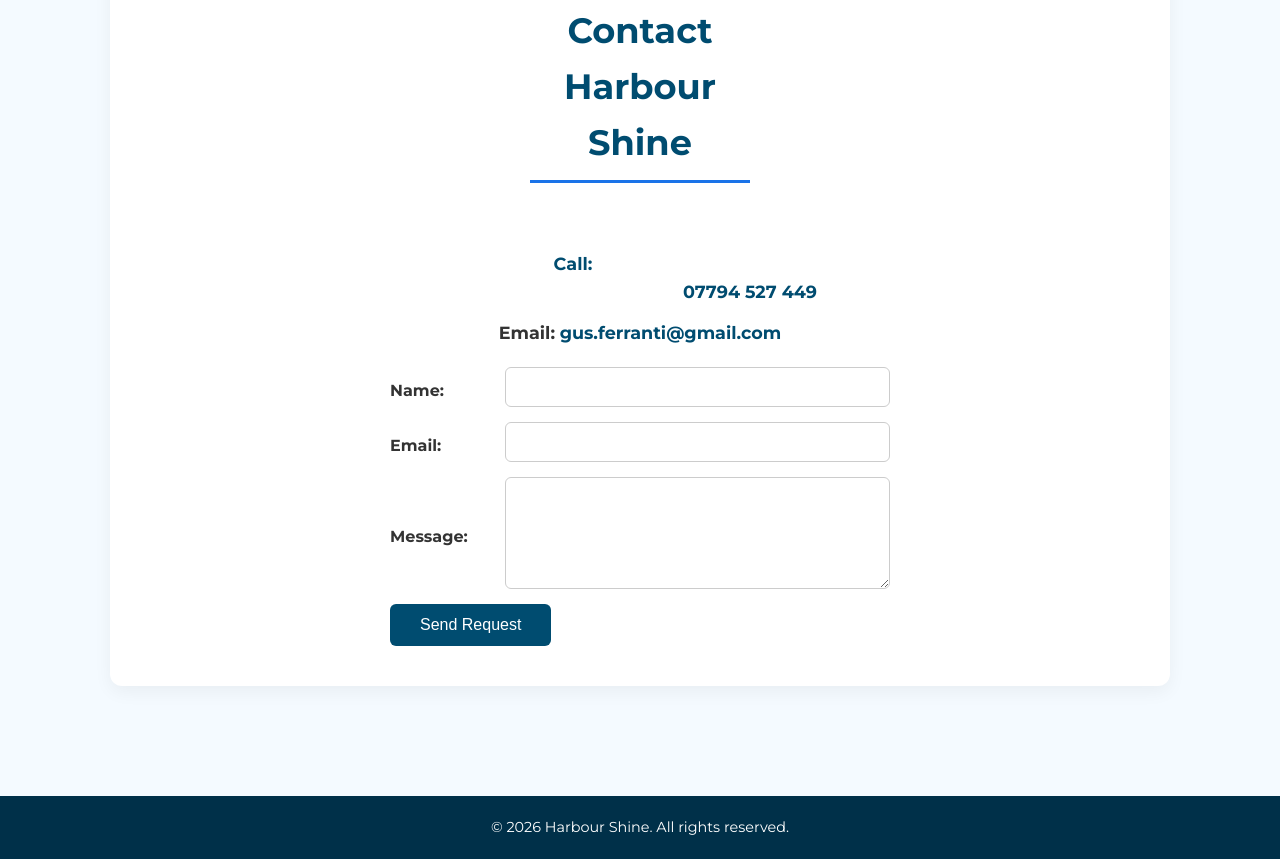
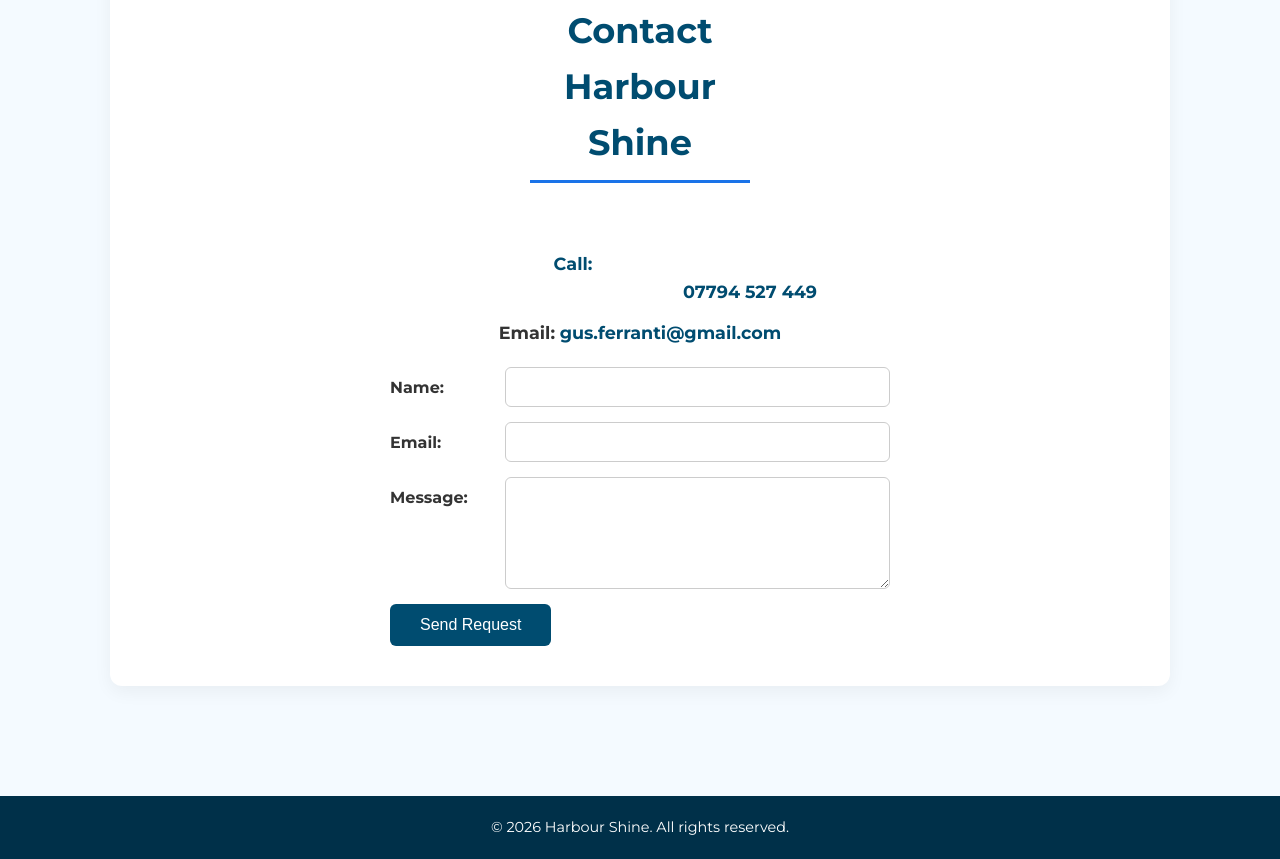
Before and after one commit to defeaz/bristol-boat-polishing, a plain HTML site: page index.html in a window 1280 px wide. Shown: the part 3436-4295 px from the top of the page. Drawn offline with Linux system fonts and the light colour scheme.

Commit message:
Update style.css

```diff
--- a/style.css
+++ b/style.css
@@ -1,19 +1,4 @@
-.form-row {
-  display: flex;
-  align-items: center;
-  gap: 15px;
-}
 
-.form-row label {
-  width: 100px;
-  text-align: left;
-  font-weight: bold;
-}
-
-.form-row input,
-.form-row textarea {
-  flex: 1;
-}
 .pressure-header::before {
   background-color: rgba(0, 40, 20, 0.65); /* subtle green tone */
 }
@@ -241,20 +226,30 @@ section p {
 form {
   display: flex;
   flex-direction: column;
-  align-items: stretch;
   gap: 15px;
   margin: 20px auto 0;
   max-width: 500px;
-  text-align: center;
 }
 
-form label {
-  font-weight: bold;
-  margin-bottom: -8px;
+/* each row */
+.form-row {
+  display: flex;
+  align-items: flex-start;
+  gap: 15px;
 }
 
-form input,
-form textarea {
+/* labels on the left */
+.form-row label {
+  width: 100px;
+  text-align: left;
+  font-weight: bold;
+  padding-top: 8px;
+}
+
+/* inputs fill the rest */
+.form-row input,
+.form-row textarea {
+  flex: 1;
   padding: 10px;
   border-radius: 6px;
   border: 1px solid #ccc;
@@ -262,6 +257,7 @@ form textarea {
   width: 100%;
 }
 
+/* button alignment */
 form button {
   background-color: #004c70;
   color: white;
@@ -277,7 +273,6 @@ form button {
 form button:hover {
   background-color: #1a73e8;
 }
-
 /* Footer */
 footer {
   background-color: #003049;
```
